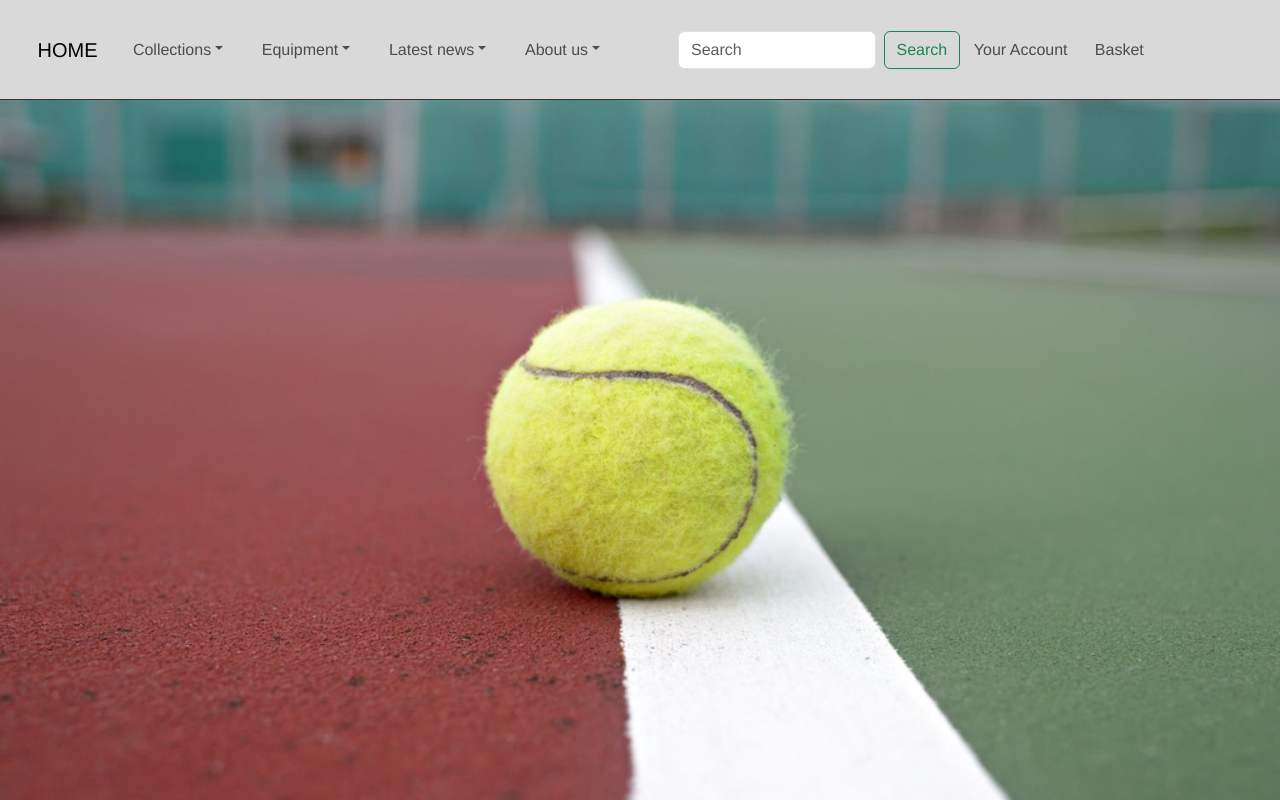
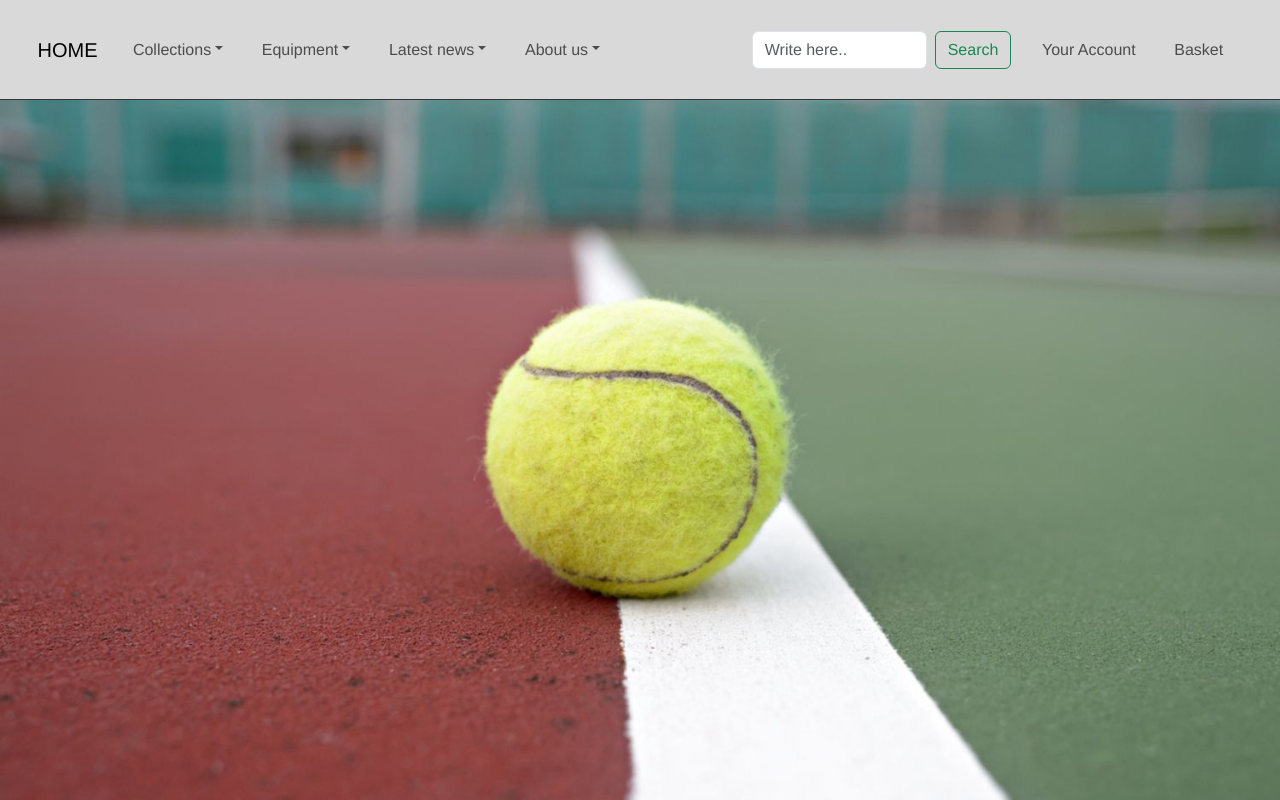
Before and after one commit to Mr-R-b0t/tenis-fiesta, a Vue app in the folder front/: page /#/ in a window 1280 px wide. Built offline with nearby package versions, Linux system fonts and the light colour scheme.

Commit message:
navbar with all element, no links on

```diff
--- a/front/src/components/NavBar.vue
+++ b/front/src/components/NavBar.vue
@@ -36,13 +36,13 @@
                         </ul>
                     </li>
                 </ul>
-                <form class="d-flex w-25" role="search">
-                    <input class="form-control me-2" type="search" placeholder="Search" aria-label="Search">
-                    <button class="btn btn-outline-success" type="submit">Search</button>
-                </form>
-                <ul class="navbar-nav w-25">
+                <ul class="navbar-nav d-flex align-items-center flex-row-reverse w-50">
+                    <li class="nav-item"><a href="#" class="nav-link">Basket</a></li>
                     <li class="nav-item"><a href="#" class="nav-link">Your Account</a></li>
-                    <li class="nav-item"><a href="#" class="nav-link">Basket</a></li>
+                    <form class="nav-item d-flex w-50" role="search">
+                        <input class="form-control me-2" type="search" placeholder="Write here.." aria-label="Search">
+                        <button class="btn btn-outline-success" type="submit">Search</button>
+                    </form>
                 </ul>
             </div>
         </div>
@@ -64,11 +64,12 @@ nav{
 
 .navbar .nav-item .dropdown-menu { display: none; }
 .navbar-nav .nav-item:hover  .dropdown-menu { display: flex; flex-direction: column; }
-.navbar-nav .nav-item {padding: 8% 2%;}
+.navbar-nav .nav-item {padding: 6% 2%;}
 .navbar .nav-item .dropdown-menu {
     margin-top: 30px;
     min-height: 100px;
     background-color: #d9d9d9;
     border-bottom: solid 1px #353535;
 }
+.search{height: fit-content;}
 </style>
```
